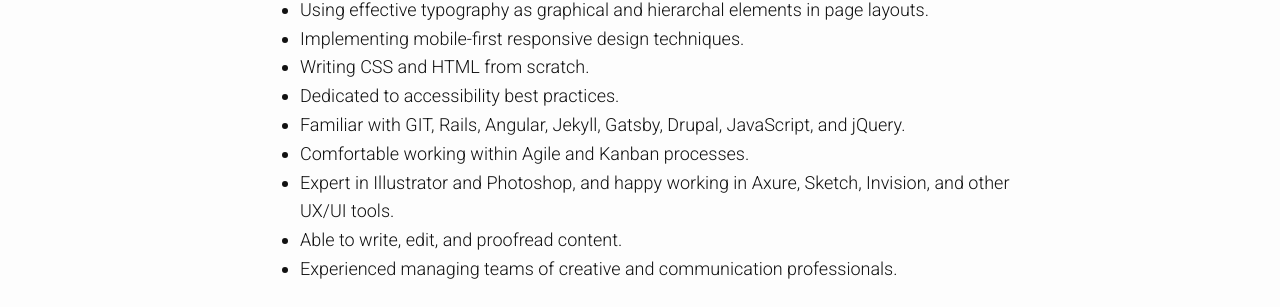
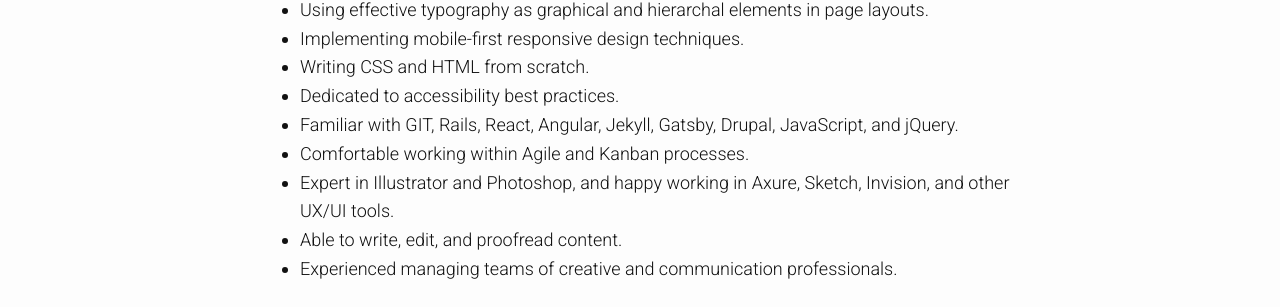
Before and after one commit to valariems/valariems.github.io, a Jekyll site: the page built from resume.md, in a window 1280 px wide and 900 px high, scrolled down 436 px. Shown: the part 146-453 px from the top of the window. Built offline with Jekyll 4.4.1, drawn with Linux system fonts in a browser that asks for light colours; nearby versions of some CDN libraries.

Commit message:
Update resume.md

```diff
--- a/resume.md
+++ b/resume.md
@@ -18,7 +18,7 @@
   * Implementing mobile-first responsive design techniques.
   * Writing CSS and HTML from scratch.
   * Dedicated to accessibility best practices.
-  * Familiar with GIT, Rails, Angular, Jekyll, Gatsby, Drupal, JavaScript, and jQuery.
+  * Familiar with GIT, Rails, React, Angular, Jekyll, Gatsby, Drupal, JavaScript, and jQuery.
   * Comfortable working within Agile and Kanban processes.
   * Expert in Illustrator and Photoshop, and happy working in Axure, Sketch, Invision, and other UX/UI tools.
   * Able to write, edit, and proofread content.
```
